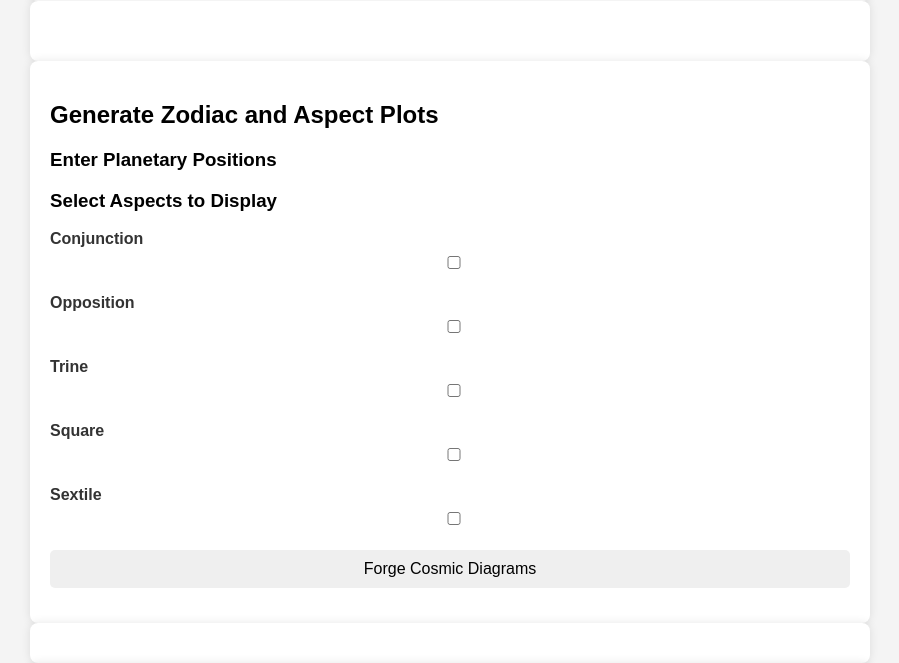
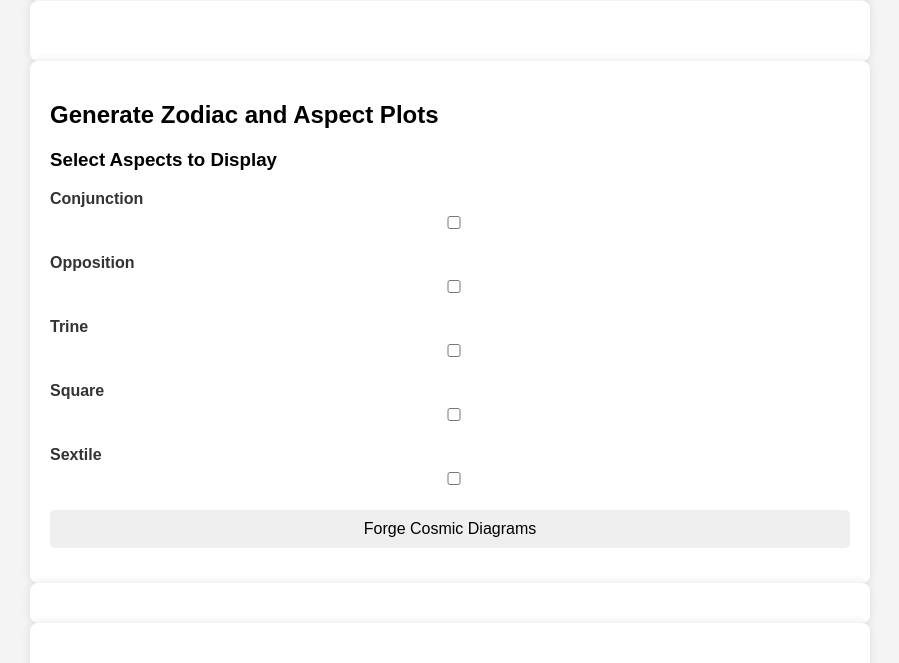
Before and after one commit to spiritorient/astroo1, a Flask app: page / in a window 1280 px wide. Shown: the part 959-1622 px from the top of the page, without its empty margins (190-1089 px from the left). Run offline with Flask 3, Linux system fonts and the light colour scheme.

Commit message:
cwueqgv22

```diff
--- a/templates/index.html
+++ b/templates/index.html
@@ -173,7 +173,6 @@
     <div class="container">
         <h2>Generate Zodiac and Aspect Plots</h2>
         <form id="plot-form">
-            <h3>Enter Planetary Positions</h3>
             {% for planet in planets %}
             <div class="form-group" style="display:none;">
                 <label for="{{ planet }}_pos">{{ planet }} Position:</label>
```
